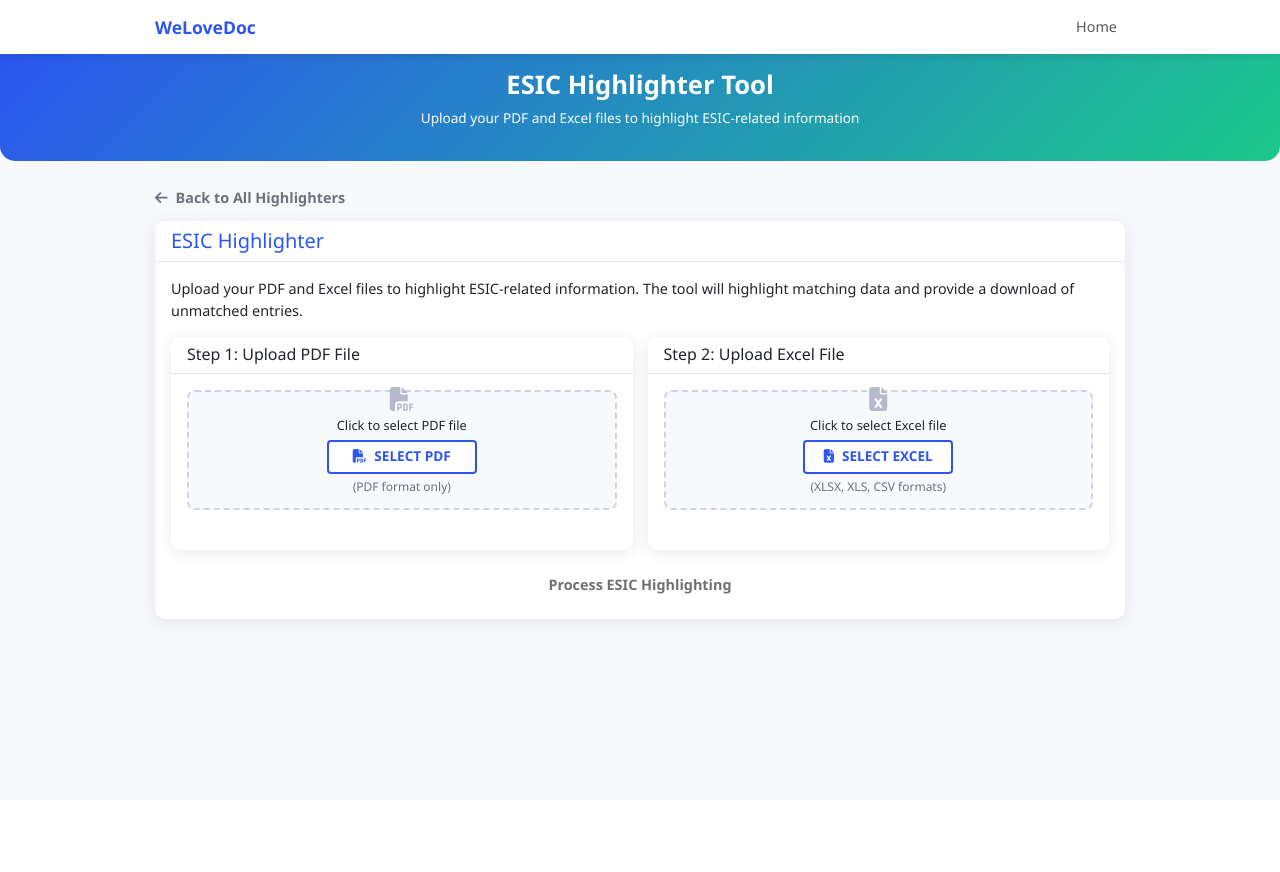
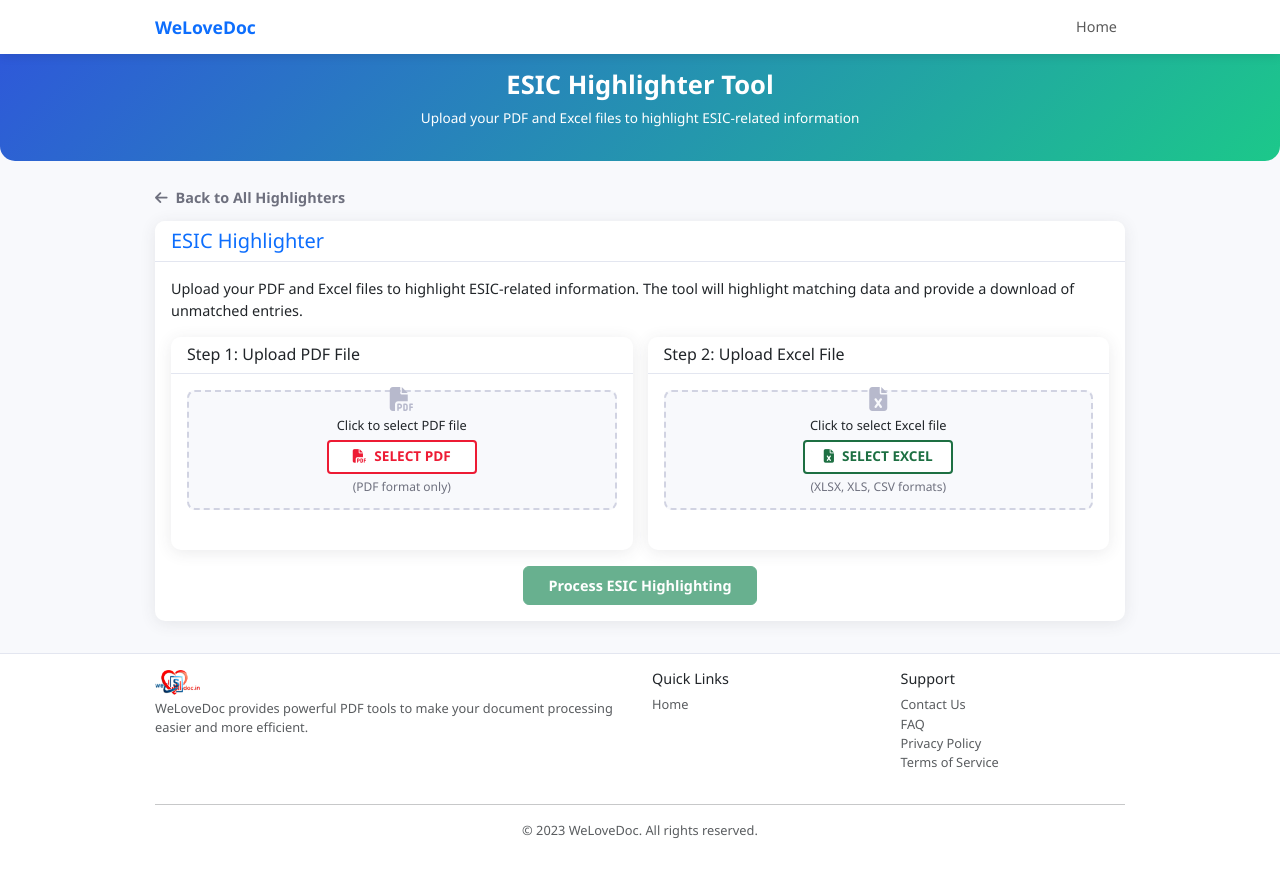
Before and after one commit to ajaysinghrajput9370/welovedoc-final, a Flask app: template templates/esic-highlight.html in a window 1280 px wide. Before the commit the page ends 626 px from the top, so only its background shows below. Run offline with Flask 3, Linux system fonts and the light colour scheme; the template is opened without the code that fills it, so the values that code supplies are empty; some libraries are stand-ins or nearby versions.

Commit message:
Update esic-highlight.html
aaaa

```diff
--- a/templates/esic-highlight.html
+++ b/templates/esic-highlight.html
@@ -8,10 +8,11 @@
     <link rel="stylesheet" href="https://cdnjs.cloudflare.com/ajax/libs/font-awesome/6.4.0/css/all.min.css">
     <style>
         :root {
-            --primary-color: #2c56ef;
+            --primary-color: #4e73df;
             --secondary-color: #1cc88a;
             --light-bg: #f8f9fc;
-            --button-color: #2c56ef;
+            --button-color: #dc3545;
+            --ilovepdf-red: #ed1b34;
             --ilovepdf-blue: #2c56ef;
         }
 
@@ -34,7 +35,7 @@
         }
 
         .hero-section {
-            background: linear-gradient(135deg, #2c56ef 0%, #1cc88a 100%);
+            background: linear-gradient(135deg, #2e59d9 0%, #1cc88a 100%);
             color: white;
             padding: 1rem 0;
             border-radius: 0 0 15px 15px;
@@ -79,8 +80,8 @@
 
         .btn-select {
             background-color: white;
-            color: var(--ilovepdf-blue);
-            border: 2px solid var(--ilovepdf-blue);
+            color: var(--ilovepdf-red);
+            border: 2px solid var(--ilovepdf-red);
             border-radius: 4px;
             width: 150px;
             height: 40px;
@@ -95,7 +96,7 @@
         }
 
         .btn-select:hover {
-            background-color: var(--ilovepdf-blue);
+            background-color: var(--ilovepdf-red);
             color: white;
         }
 
@@ -128,17 +129,9 @@
         }
 
         .process-btn {
-            background-color: var(--primary-color);
-            color: white;
-            border: none;
             padding: 0.5rem 1.5rem;
             font-size: 0.9rem;
             font-weight: 700;
-            border-radius: 6px;
-        }
-
-        .process-btn:hover {
-            background-color: #1a45d5;
         }
 
         .result-section {
@@ -146,21 +139,19 @@
         }
 
         .download-btn {
-            background-color: var(--primary-color);
-            color: white;
-            border: none;
             padding: 0.5rem 1rem;
             margin: 0.3rem;
             border-radius: 6px;
             font-weight: 600;
             font-size: 0.85rem;
-            text-decoration: none;
-            display: inline-block;
         }
 
-        .download-btn:hover {
-            background-color: #1a45d5;
-            color: white;
+        footer {
+            background-color: white;
+            padding: 1rem 0;
+            margin-top: 2rem;
+            border-top: 1px solid #e3e6f0;
+            font-size: 0.8rem;
         }
 
         .back-link {
@@ -222,8 +213,8 @@
 
         .btn-excel {
             background-color: white;
-            color: var(--ilovepdf-blue);
-            border: 2px solid var(--ilovepdf-blue);
+            color: #1d6f42;
+            border: 2px solid #1d6f42;
             border-radius: 4px;
             width: 150px;
             height: 40px;
@@ -238,7 +229,7 @@
         }
 
         .btn-excel:hover {
-            background-color: var(--ilovepdf-blue);
+            background-color: #1d6f42;
             color: white;
         }
     </style>
@@ -248,7 +239,7 @@
     <nav class="navbar navbar-expand-lg navbar-light sticky-top">
         <div class="container">
             <a class="navbar-brand" href="/">
-                <span class="fw-bold" style="color: var(--primary-color);">WeLoveDoc</span>
+                <span class="fw-bold text-primary">WeLoveDoc</span>
             </a>
             <button class="navbar-toggler" type="button" data-bs-toggle="collapse" data-bs-target="#navbarNav">
                 <span class="navbar-toggler-icon"></span>
@@ -278,7 +269,7 @@
 
         <div class="card">
             <div class="card-header py-2">
-                <h5 class="m-0 font-weight-bold" style="color: var(--primary-color);">ESIC Highlighter</h5>
+                <h5 class="m-0 font-weight-bold text-primary">ESIC Highlighter</h5>
             </div>
             <div class="card-body">
                 <p class="mb-3" style="font-size: 0.9rem;">Upload your PDF and Excel files to highlight ESIC-related information. The tool will highlight matching data and provide a download of unmatched entries.</p>
@@ -326,7 +317,7 @@
 
                 <!-- Process Button -->
                 <div class="text-center mt-3">
-                    <button class="btn process-btn" id="process-btn" disabled>
+                    <button class="btn btn-success process-btn" id="process-btn" disabled>
                         <i class="fas fa-spinner fa-spin d-none" id="spinner"></i>
                         Process ESIC Highlighting
                     </button>
@@ -335,19 +326,19 @@
                 <!-- Results Section -->
                 <div class="result-section mt-3" id="result">
                     <div class="card">
-                        <div class="card-header text-white py-2" style="background-color: var(--primary-color);">
+                        <div class="card-header bg-success text-white py-2">
                             <h6 class="m-0 font-weight-bold">Processing Complete!</h6>
                         </div>
                         <div class="card-body text-center">
-                            <i class="fas fa-check-circle mb-2" style="font-size: 2rem; color: var(--primary-color);"></i>
-                            <h5 style="font-size: 1rem; color: var(--primary-color);">Your files have been processed successfully</h5>
+                            <i class="fas fa-check-circle text-success mb-2" style="font-size: 2rem;"></i>
+                            <h5 class="text-success" style="font-size: 1rem;">Your files have been processed successfully</h5>
                             <p class="text-muted" style="font-size: 0.85rem;">Download the highlighted PDF and unmatched data files</p>
 
                             <div class="mt-3">
-                                <a href="#" class="download-btn" id="pdf-download">
+                                <a href="#" class="btn btn-primary download-btn" id="pdf-download">
                                     <i class="fas fa-download me-1"></i>Highlighted PDF
                                 </a>
-                                <a href="#" class="download-btn" id="excel-download">
+                                <a href="#" class="btn btn-warning download-btn text-white" id="excel-download">
                                     <i class="fas fa-download me-1"></i>Unmatched Data
                                 </a>
                             </div>
@@ -357,6 +348,35 @@
             </div>
         </div>
     </div>
+
+    <!-- Footer -->
+    <footer>
+        <div class="container">
+            <div class="row">
+                <div class="col-md-6">
+                    <img src="/logo.png" alt="WeLoveDoc Logo" class="logo" style="height: 25px;">
+                    <p class="text-muted mt-1" style="font-size: 0.8rem;">WeLoveDoc provides powerful PDF tools to make your document processing easier and more efficient.</p>
+                </div>
+                <div class="col-md-3">
+                    <h6 style="font-size: 0.9rem;">Quick Links</h6>
+                    <ul class="list-unstyled" style="font-size: 0.8rem;">
+                        <li><a href="/" class="text-decoration-none text-muted">Home</a></li>
+                    </ul>
+                </div>
+                <div class="col-md-3">
+                    <h6 style="font-size: 0.9rem;">Support</h6>
+                    <ul class="list-unstyled" style="font-size: 0.8rem;">
+                        <li><a href="/contact" class="text-decoration-none text-muted">Contact Us</a></li>
+                        <li><a href="/faq" class="text-decoration-none text-muted">FAQ</a></li>
+                        <li><a href="/privacy-policy" class="text-decoration-none text-muted">Privacy Policy</a></li>
+                        <li><a href="/terms-of-service" class="text-decoration-none text-muted">Terms of Service</a></li>
+                    </ul>
+                </div>
+            </div>
+            <hr>
+            <p class="text-center text-muted" style="font-size: 0.8rem;">© 2023 WeLoveDoc. All rights reserved.</p>
+        </div>
+    </footer>
 
     <script src="https://cdn.jsdelivr.net/npm/bootstrap@5.3.0/dist/js/bootstrap.bundle.min.js"></script>
     <script>
@@ -480,70 +500,47 @@
                 spinner.classList.remove('d-none');
                 processBtn.disabled = true;
 
-                // Simulate processing (replace with actual API call)
-                setTimeout(() => {
+                // Send files to server
+                fetch('/process', {
+                    method: 'POST',
+                    body: formData
+                })
+                .then(response => {
+                    if (!response.ok) {
+                        throw new Error('Network response was not ok');
+                    }
+                    return response.json();
+                })
+                .then(data => {
                     // Hide spinner
                     spinner.classList.add('d-none');
 
                     // Show result section
                     resultSection.style.display = 'block';
 
-                    // Create proper download links with working files
-                    const pdfDownload = document.getElementById('pdf-download');
-                    const excelDownload = document.getElementById('excel-download');
+                    // Create download links
+                    if (data.pdf_url) {
+                        document.getElementById('pdf-download').href = data.pdf_url;
+                        document.getElementById('pdf-download').download = 'esic_highlighted_output.pdf';
+                    }
 
-                    // Create proper PDF content
-                    const pdfContent = `%PDF-1.4
-1 0 obj
-<< /Type /Catalog /Pages 2 0 R >>
-endobj
-2 0 obj
-<< /Type /Pages /Kids [3 0 R] /Count 1 >>
-endobj
-3 0 obj
-<< /Type /Page /Parent 2 0 R /MediaBox [0 0 612 792] /Contents 4 0 R >>
-endobj
-4 0 obj
-<< /Length 44 >>
-stream
-BT
-/F1 12 Tf
-50 750 Td
-(ESIC Highlighted Document) Tj
-ET
-endstream
-endobj
-xref
-0 5
-0000000000 65535 f
-0000000009 00000 n
-0000000058 00000 n
-0000000115 00000 n
-0000000234 00000 n
-trailer
-<< /Size 5 /Root 1 0 R >>
-startxref
-300
-%%EOF`;
-
-                    // Create proper Excel content (CSV format)
-                    const excelContent = "Employee ID,Name,ESIC Number,Status\n001,John Doe,1234567890,Not Found\n002,Jane Smith,0987654321,Found\n003,Bob Johnson,1122334455,Not Found";
-
-                    // Create blob URLs with proper MIME types
-                    const pdfBlob = new Blob([pdfContent], { type: 'application/pdf' });
-                    const excelBlob = new Blob([excelContent], { type: 'application/vnd.openxmlformats-officedocument.spreadsheetml.sheet' });
-
-                    pdfDownload.href = URL.createObjectURL(pdfBlob);
-                    pdfDownload.download = 'esic_highlighted_document.pdf';
-
-                    excelDownload.href = URL.createObjectURL(excelBlob);
-                    excelDownload.download = 'unmatched_esic_data.xlsx';
+                    if (data.excel_url) {
+                        document.getElementById('excel-download').href = data.excel_url;
+                        document.getElementById('excel-download').download = 'esic_data_not_found.xlsx';
+                    }
 
                     // Scroll to results
                     resultSection.scrollIntoView({ behavior: 'smooth' });
-                }, 2000);
+                })
+                .catch(error => {
+                    console.error('Error:', error);
+                    spinner.classList.add('d-none');
+                    processBtn.disabled = false;
+                    alert('Error processing files. Please try again.');
+                });
             });
         });
     </script>
 </body>
+
 </html>
```
